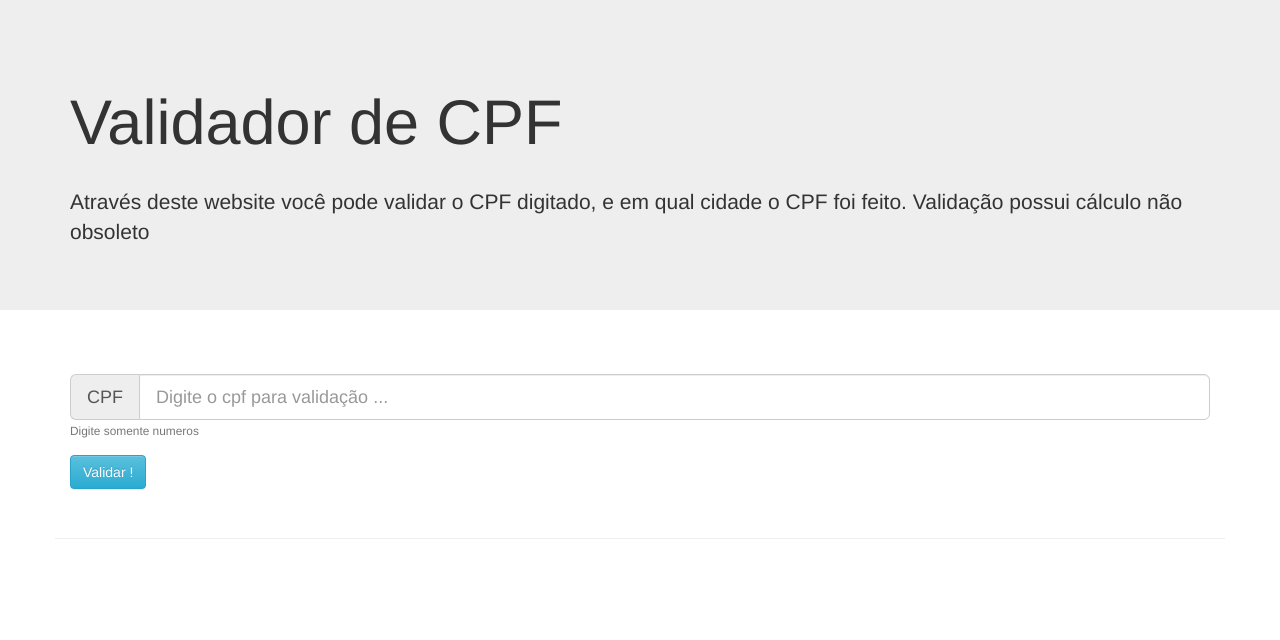
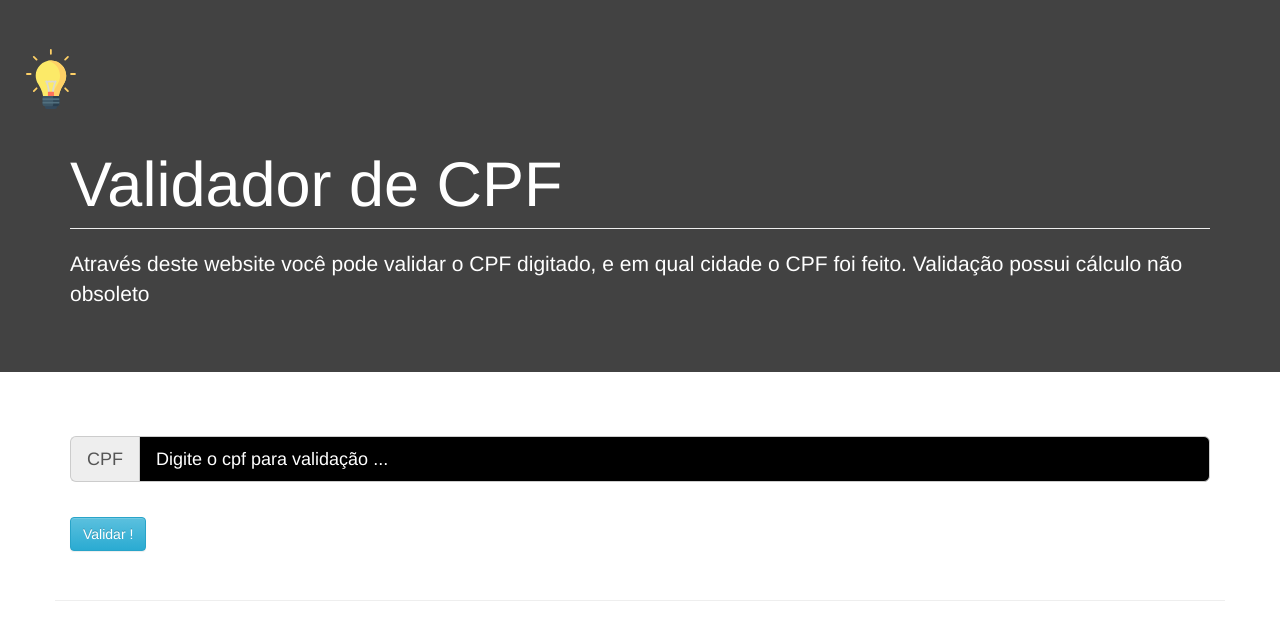
Before and after one commit to ViniciusLima7/validador-cpf, a plain HTML site: page index.html in a window 1280 px wide. Drawn offline with nearby package versions, Linux system fonts and the light colour scheme.

Commit message:
Adiciona Estrutura de Temas

```diff
--- a/index.html
+++ b/index.html
@@ -18,22 +18,27 @@
 
     <link rel="stylesheet" href="./style.css">
     <script src="script.js" defer></script>
+    <script src="theme.js" defer></script>
 
 
 </head>
 
 <body>
     <div class="jumbotron">
+
+            <button  class="theme"onclick="toogleTheme()">
+                <img src="./assets/themeOn.svg"  alt="Trocar Tema"width="60px" height="60px"/>
+            </button>
+
         <div class="container">
             <h1 class="page-header">Validador de CPF</h1>
             <p>Através deste website você pode validar o CPF digitado, e em qual cidade o CPF foi feito. Validação possui cálculo não obsoleto</p>
         </div>
-
     </div>
     <div class="container formulario">
         <form>
             <div class="form-group">
-                <div class="input-group input-group-lg">
+                <div class="input-group input-group-lg ">
                     <span class="input-group-addon" id="sizing-addon1">CPF</span>
                     <input
                     autocomplete="off"
@@ -60,6 +65,7 @@
         </div>
     </div>
 
+
 </body>
 
 <!-- jQuery (necessary for Bootstrap's JavaScript plugins) -->
--- a/style.css
+++ b/style.css
@@ -1,3 +1,43 @@
 .formulario {
   margin-top: 5%;
 }
+
+.jumbotron{
+  background-color: #424242;
+  color:white;
+}
+
+.form-control{
+  background-color: black;
+  color:white;
+
+}
+
+.form-text{
+  color:white;
+}
+
+.form-control::placeholder{
+  color:white;
+}
+
+.theme{
+  display:flex;
+  justify-content: end;
+  background-color: transparent;
+  border:none;
+  margin-left: 15px;
+}
+
+
+/* Tema Dark */
+ .dark-mode {
+  background-color: black !important;
+  /* color: white; */
+
+  input-group input-group-lg{
+    background-color: black;
+  }
+
+}
+/* Tema Dark */
--- /dev/null
+++ b/theme.js
@@ -0,0 +1,4 @@
+function toogleTheme() {
+  var element = document.body;
+  element.classList.toggle("dark-mode");
+}
```
Also changed, not shown: assets/themeOff.svg (added), assets/themeOn.svg (added).
